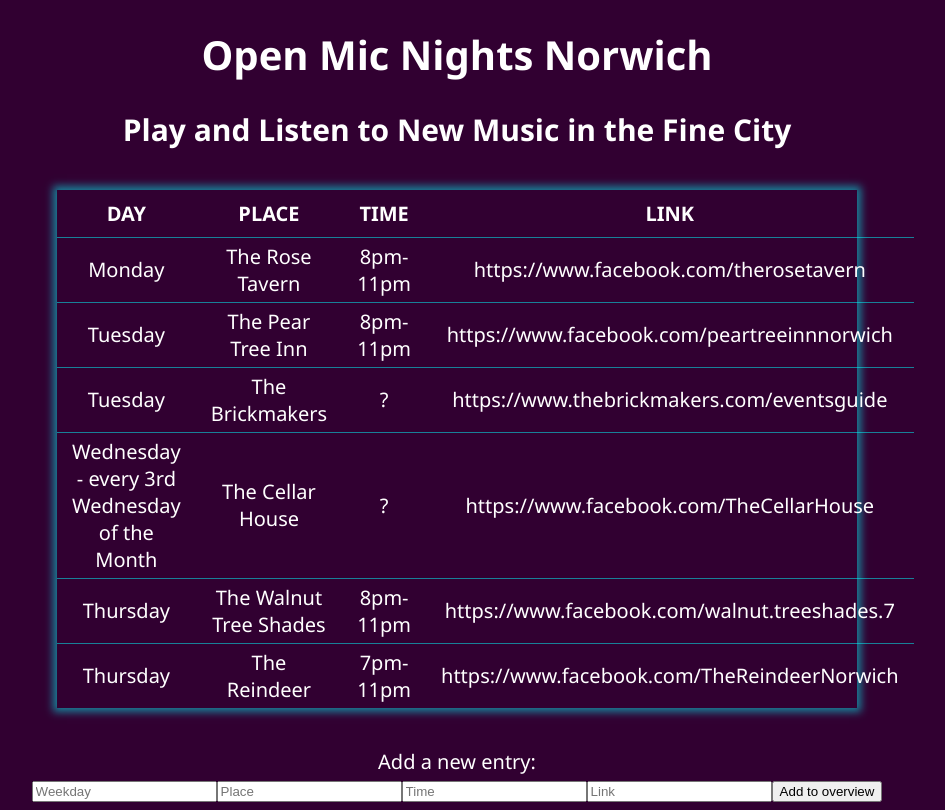
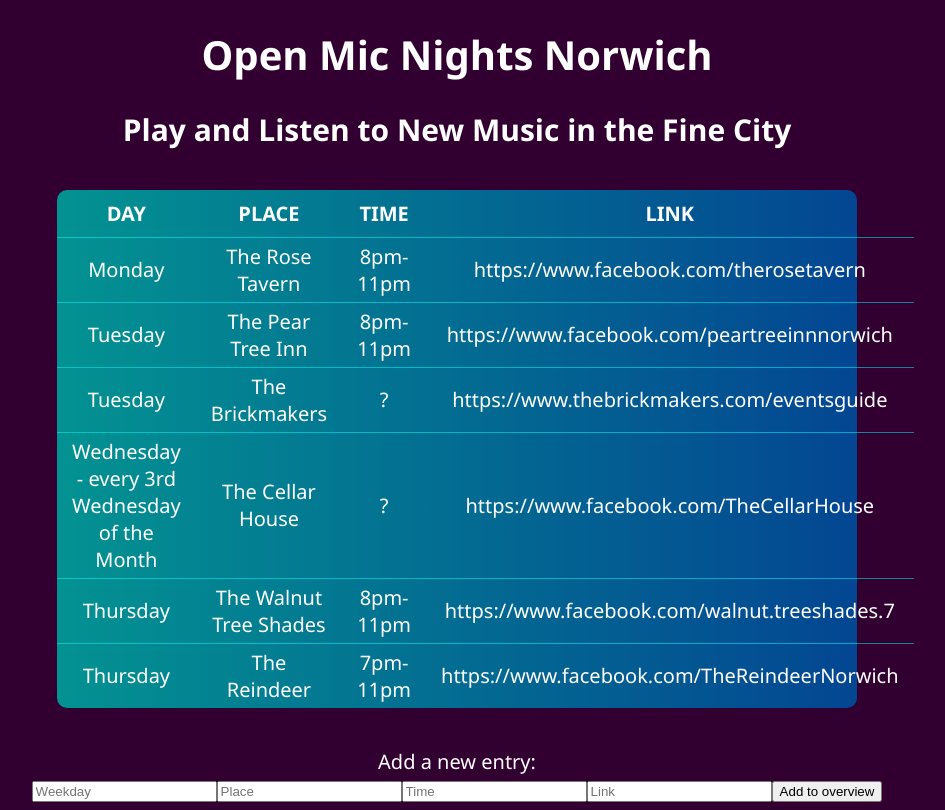
Before and after one commit to jonas-diete/norwich-open-mics, a React (Create React App) app: page / in a window 1280 px wide. Shown: the whole page, without its empty margins (183-1128 px from the left). Built offline with nearby package versions, Linux system fonts and the light colour scheme.

Commit message:
improved table styles

```diff
--- a/src/App.css
+++ b/src/App.css
@@ -11,7 +11,8 @@
   display: block;
   margin: 40px auto;
   border-collapse: collapse;
-  box-shadow: 0 0 8px 4px rgb(0, 255, 255, 0.5);
+  border-radius: 10px;
+  background-image: linear-gradient(to right, rgb(3, 146, 146), rgb(3, 70, 146));
 }
 
 th {
```
